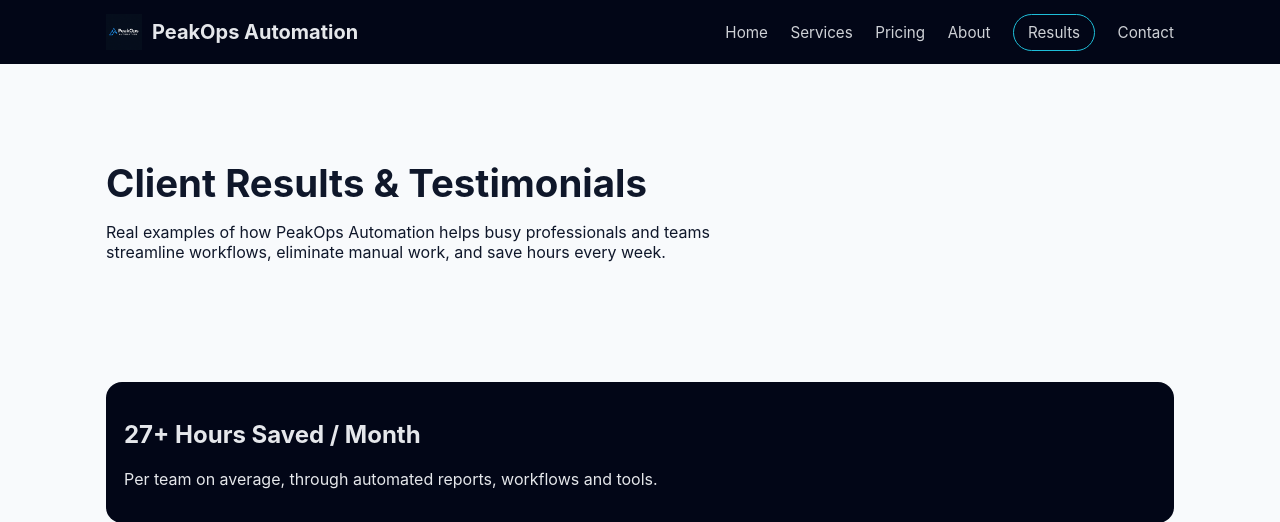
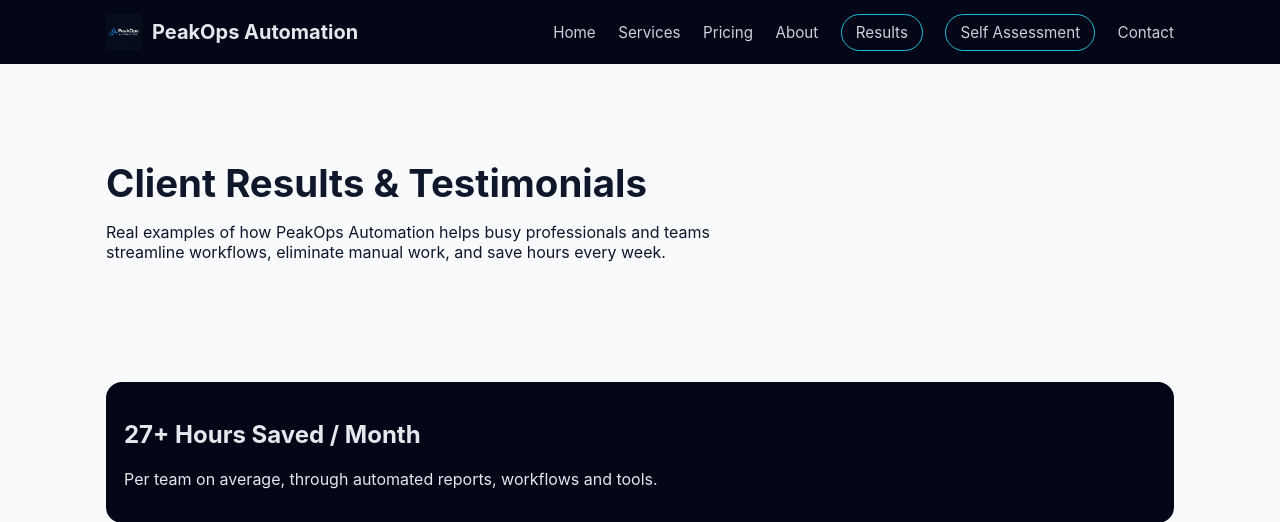
Before and after one commit to ericsjaffe/peakops_automation, a Flask app: page /results in a window 1280 px wide. Shown: the top 522 px of the page. Run offline with Flask 3, Linux system fonts and the light colour scheme.

Commit message:
Add Self Assessment link to navigation menu

```diff
--- a/templates/results.html
+++ b/templates/results.html
@@ -102,6 +102,7 @@
         <a href="/pricing">Pricing</a>
         <a href="/about">About</a>
         <a href="/results" class="nav-cta">Results</a>
+        <a href="/self-assessment" class="nav-cta">Self Assessment</a>
         <a href="/contact">Contact</a>
       </nav>
     </div>
```
